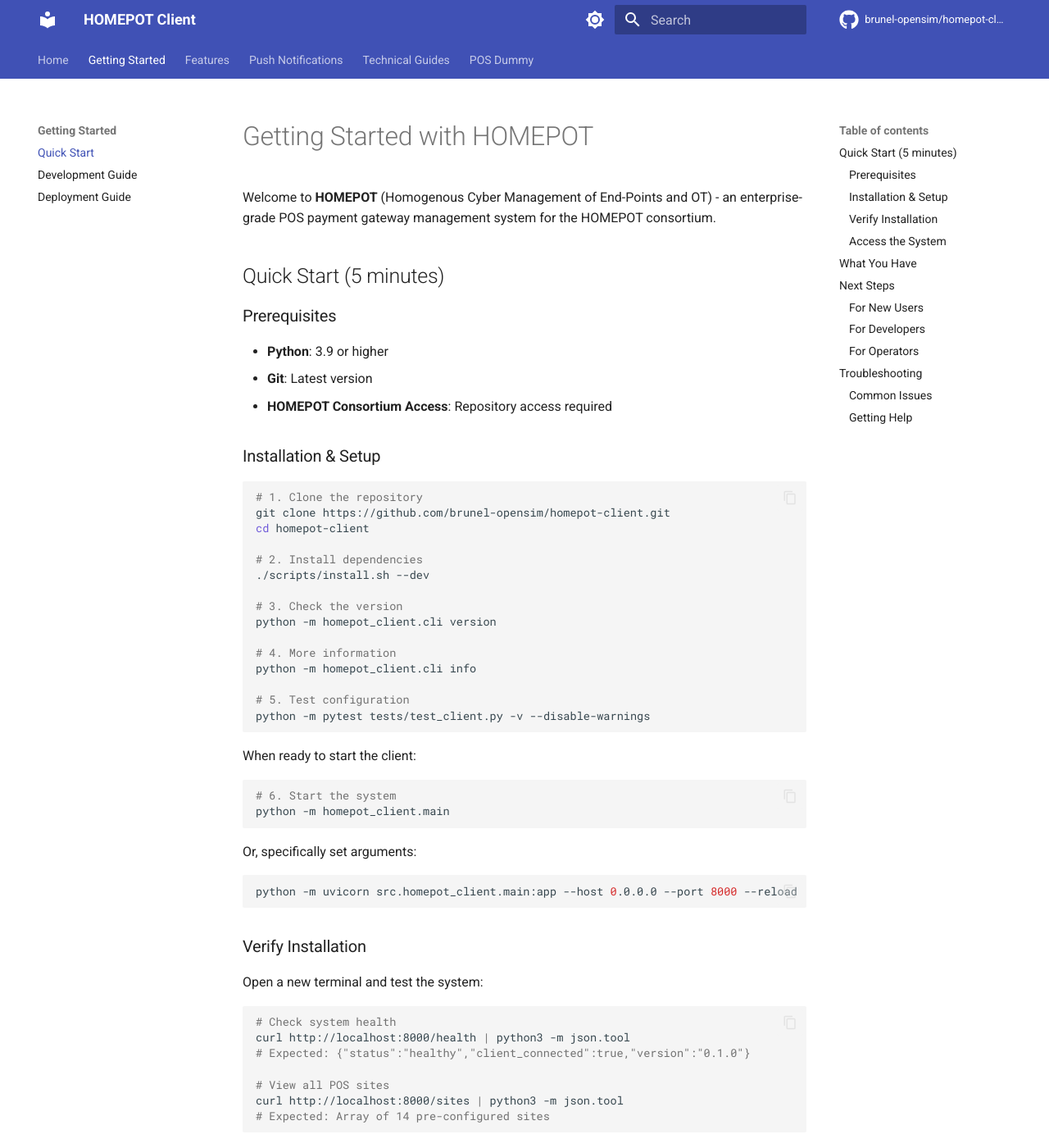
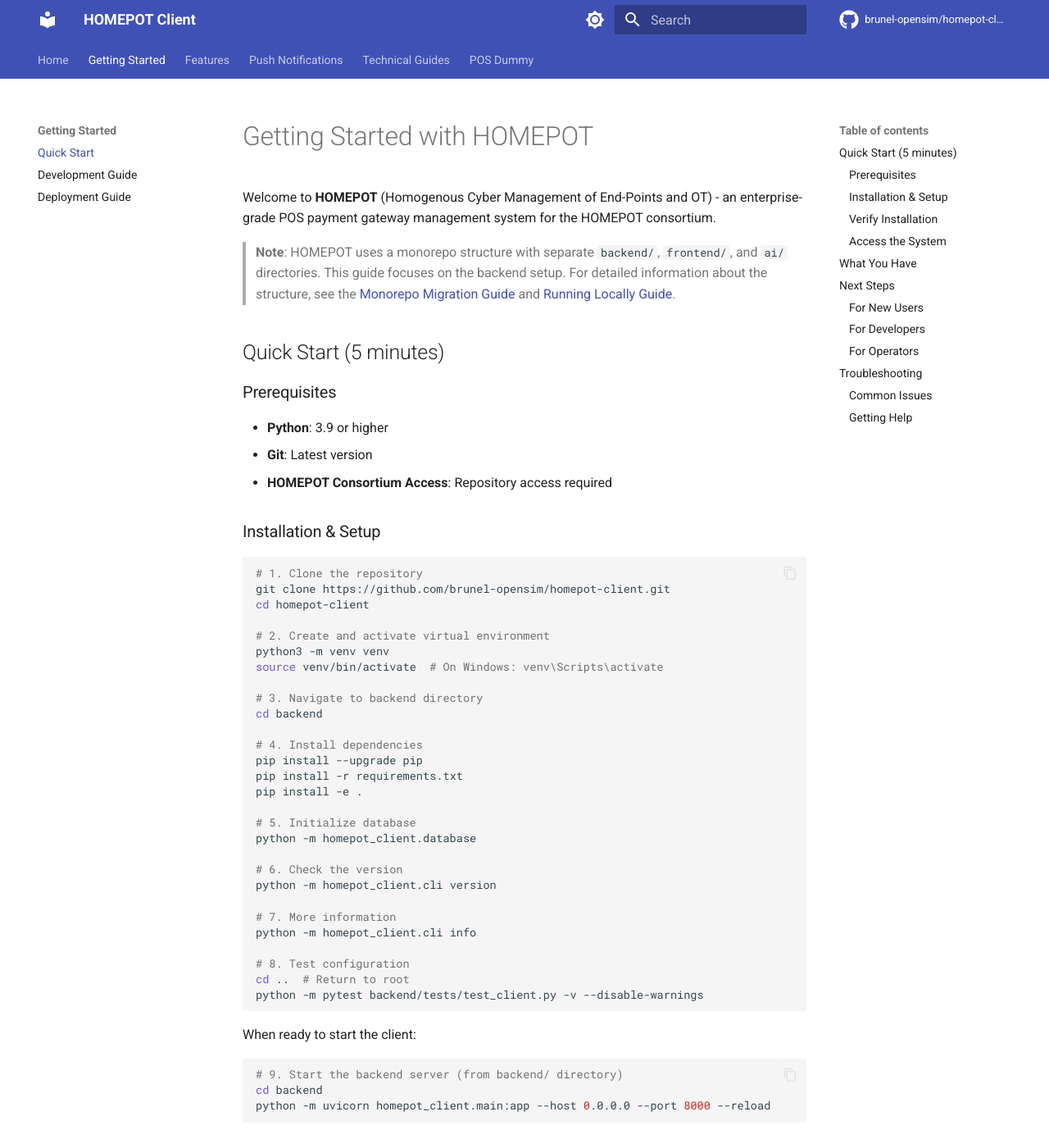
Before and after one commit to brunel-opensim/homepot-client, an MkDocs documentation site: the page built from docs/getting-started.md, in a window 1280 px wide and 1400 px high. Shown: the whole window at 82% size. Built offline with MkDocs 1.6.1 and Material for MkDocs 9.7.7, drawn with Linux system fonts in a browser that asks for light colours; comment, search, counter and statistics services are not loaded; the version menu is left out; some of the changed text lies outside the part shown.

Commit message:
docs: update getting-started guide for monorepo structure with backend directory

````diff
--- a/docs/getting-started.md
+++ b/docs/getting-started.md
@@ -1,6 +1,8 @@
 # Getting Started with HOMEPOT
 
 Welcome to **HOMEPOT** (Homogenous Cyber Management of End-Points and OT) - an enterprise-grade POS payment gateway management system for the HOMEPOT consortium.
+
+> **Note**: HOMEPOT uses a monorepo structure with separate `backend/`, `frontend/`, and `ai/` directories. This guide focuses on the backend setup. For detailed information about the structure, see the [Monorepo Migration Guide](monorepo-migration.md) and [Running Locally Guide](running-locally.md).
 
 ## Quick Start (5 minutes)
 
@@ -17,30 +19,38 @@
 git clone https://github.com/brunel-opensim/homepot-client.git
 cd homepot-client
 
-# 2. Install dependencies
-./scripts/install.sh --dev
+# 2. Create and activate virtual environment
+python3 -m venv venv
+source venv/bin/activate  # On Windows: venv\Scripts\activate
 
-# 3. Check the version
+# 3. Navigate to backend directory
+cd backend
+
+# 4. Install dependencies
+pip install --upgrade pip
+pip install -r requirements.txt
+pip install -e .
+
+# 5. Initialize database
+python -m homepot_client.database
+
+# 6. Check the version
 python -m homepot_client.cli version
 
-# 4. More information
+# 7. More information
 python -m homepot_client.cli info
 
-# 5. Test configuration
-python -m pytest tests/test_client.py -v --disable-warnings
+# 8. Test configuration
+cd ..  # Return to root
+python -m pytest backend/tests/test_client.py -v --disable-warnings
 ```
 
 When ready to start the client:
 
 ```bash
-# 6. Start the system
-python -m homepot_client.main
-```
-
-Or, specifically set arguments:
-
-```bash
-python -m uvicorn src.homepot_client.main:app --host 0.0.0.0 --port 8000 --reload
+# 9. Start the backend server (from backend/ directory)
+cd backend
+python -m uvicorn homepot_client.main:app --host 0.0.0.0 --port 8000 --reload
 ```
 
 ### Verify Installation
@@ -113,11 +123,12 @@
 
 **Connection Issues:**
 ```bash
-# Check if server is running
+# Check if server is running (from root directory)
 curl http://localhost:8000/health
 
-# If connection refused, restart
-python -m homepot_client.main
+# If connection refused, restart from backend/ directory
+cd backend
+python -m uvicorn homepot_client.main:app --host 0.0.0.0 --port 8000 --reload
 ```
 
 ### Getting Help
````
